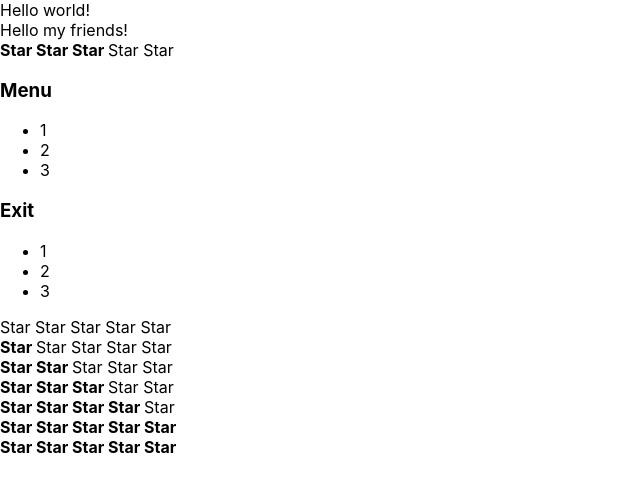
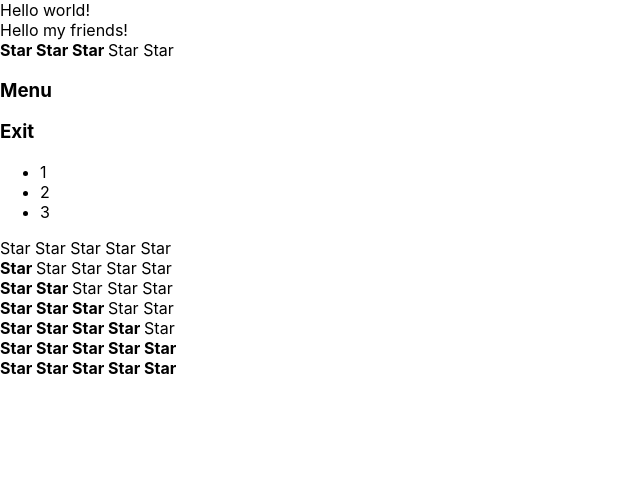
Before and after one commit to Anton-Martynenko/React-prosto, a React (Create React App) app: page / in a window 1280 px wide. Shown: the top 492 px of the page, without its empty margins (0-640 px from the left). Built offline with nearby package versions, Linux system fonts and the light colour scheme.

Commit message:
collapsed

```diff
--- a/src/App.tsx
+++ b/src/App.tsx
@@ -3,13 +3,8 @@ import './App.css';
 import Accordion from "./components/Accordion";
 import {Rating} from "./components/Rating/Rating";
 
-export type TitleType = {
+export type PageTitleType = {
     title: string
-}
-
-export type RatingValueType = {
-    value?: number
-    selected?: boolean
 }
 
 function App() {
@@ -19,8 +14,8 @@ function App() {
             <PageTitle title={"Hello world!"}/>
             <PageTitle title={"Hello my friends!"}/>
             <Rating value={3}/>
-            <Accordion title={"Menu"}/>
-            <Accordion title={"Exit"}/>
+            <Accordion titleValue={"Menu"} collapsed={true}/>
+            <Accordion titleValue={"Exit"} collapsed={false}/>
             <Rating value={0}/>
             <Rating value={1}/>
             <Rating value={2}/>
@@ -32,7 +27,7 @@ function App() {
     );
 }
 
-function PageTitle(props: TitleType) {
+function PageTitle(props: PageTitleType) {
     console.log("AppTitle rendering");
     return <div>{props.title}</div>
 }
--- a/src/components/Accordion.tsx
+++ b/src/components/Accordion.tsx
@@ -1,20 +1,34 @@
 import React from "react";
-import {TitleType} from "../App";
 
-function Accordion(props: TitleType) {
+type AccordionPropsType = {
+    titleValue: string
+    collapsed?: boolean
+}
+
+type AccordionBodyType = {}
+
+function Accordion(props: AccordionPropsType) {
     console.log("Accordion rendering");
+    if (props.collapsed) {
         return (
             <div>
-            <AccordionTitle title={props.title}/>
+                <AccordionTitle titleValue={props.titleValue}/>
+            </div>
+        );
+    } else {
+        return (
+            <div>
+                <AccordionTitle titleValue={props.titleValue}/>
                 <AccordionBody />
             </div>
         );
     }
+}
 
-function AccordionTitle(props: TitleType) {
+function AccordionTitle(props: AccordionPropsType) {
     console.log("AccordionTitle rendering");
     return (
-        <h3>{props.title}</h3>
+        <h3>{props.titleValue}</h3>
     );
 }
 
```
Also changed, not shown: src/components/Rating/Rating.tsx (+10 -3 lines). Lines whose indentation alone changed are shown as unchanged.
